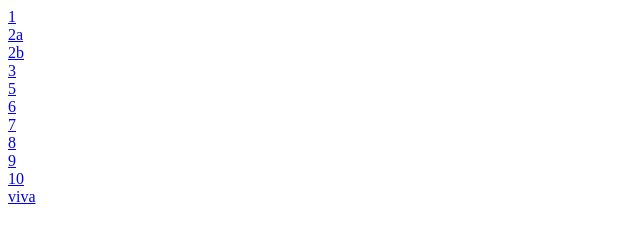
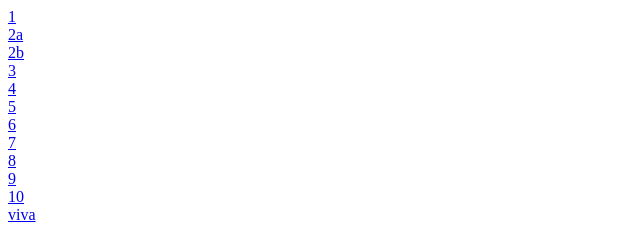
Before and after one commit to rohit-su/text-viewer, a plain HTML site: page index.html in a window 1280 px wide. Shown: the full height of the page, 0-640 px from the left. Drawn offline with Linux system fonts and the light colour scheme.

Commit message:
Update index.html

```diff
--- a/index.html
+++ b/index.html
@@ -9,6 +9,7 @@
     <a href="files/2nd(a).txt" target="_blank">2a</a><br>
     <a href="files/2nd(b).txt" target="_blank">2b</a><br>
     <a href="files/3rd.txt" target="_blank">3</a><br>
+    <a href="files/4th.txt" target="_blank">4</a><br>
     <a href="files/5th.txt" target="_blank">5</a><br>
     <a href="files/6th.txt" target="_blank">6</a><br>
     <a href="files/7th.txt" target="_blank">7</a><br>
```
